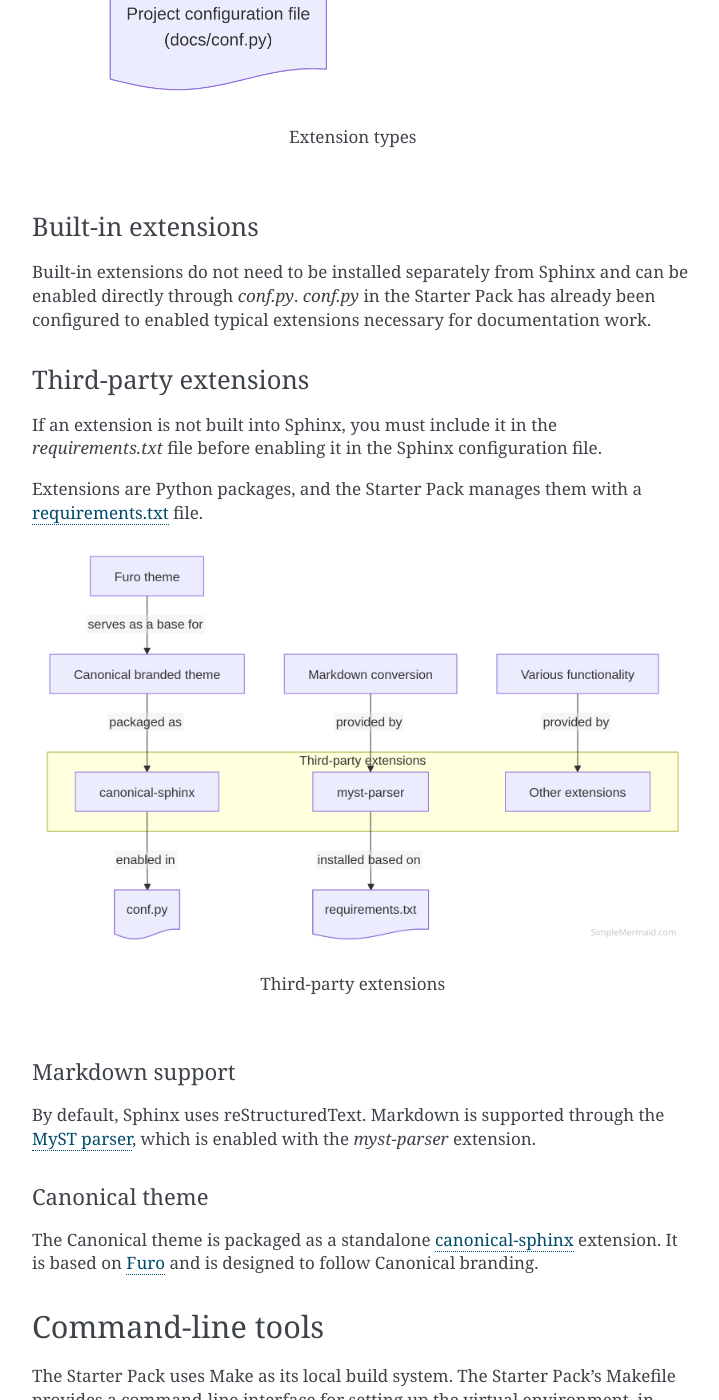
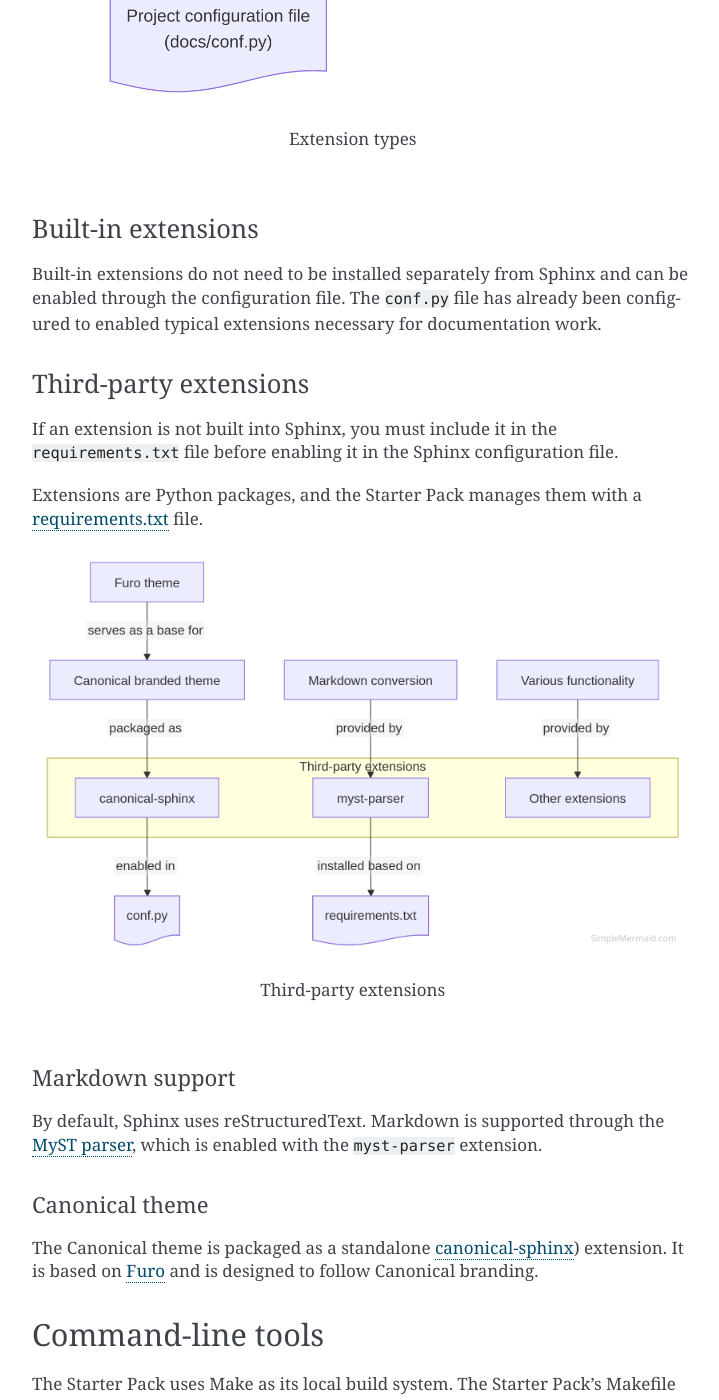
Before and after one commit to canonical/sphinx-docs-starter-pack, a Sphinx documentation site: the page built from docs/explanation/components.rst, in a window 1280 px wide and 1400 px high, scrolled down 1943 px. Shown: the whole window, without its empty margins (388-1107 px from the left). Built offline with Sphinx 7.4.7, drawn with Linux system fonts in a browser that asks for light colours; pages that are not in the unit, such as notebooks, are missing from menus.

Commit message:
docs: format filenames

```diff
--- a/docs/explanation/components.rst
+++ b/docs/explanation/components.rst
@@ -6,24 +6,33 @@
 Starter pack structure
 =======================
 
-The Starter Pack is a template `Sphinx <https://www.sphinx-doc.org/en/master/>`__ project. It provides a default file structure, a theme, and dependencies for Canonical documentation.
+The Starter Pack is a template `Sphinx <https://www.sphinx-doc.org/en/master/>`__
+project. It provides a default file structure, a theme, and dependencies for Canonical
+documentation.
+
 
 Sphinx
 ------
 
-Sphinx is a documentation static site generator that converts reStructuredText or Markdown files into HTML. It's the core software in the Starter Pack.
+Sphinx is a documentation static site generator that converts reStructuredText or
+Markdown files into HTML. It's the core software in the Starter Pack.
 
-`docs/conf.py` is a configuration file that defines the properties of the Sphinx project such as project metadata and extensions.
+``docs/conf.py`` is a configuration file that defines the properties of the Sphinx
+project such as project metadata and extensions.
 
 .. figure:: assets/sphinx.png
     :class: with-border
 
     Sphinx as a documentation static site generator
 
+
 Python
 ------
 
-Because Sphinx is a Python application, the Starter Pack depends on Python and a Python package manager. Most of its dependencies are Python packages. Local builds of the Starter Pack require a Python virtual environment to isolate the project from the host system.
+Because Sphinx is a Python application, the Starter Pack depends on Python and a Python
+package manager. Most of its dependencies are Python packages. Local builds of the
+Starter Pack require a Python virtual environment to isolate the project from the host
+system.
 
 To be able to work on a Starter Pack project, your host needs Python 3.11, pip, and venv.
 
@@ -32,10 +41,12 @@ To be able to work on a Starter Pack project, your host needs Python 3.11, pip,
 
     Python's role in the Starter Pack
 
+
 Sphinx extensions
 -----------------
 
-The syntax and behavior of Sphinx can be modified with extensions. These can be used to create diagrams, test code, and more.
+The syntax and behavior of Sphinx can be modified with extensions. These can be used to
+create diagrams, test code, and more.
 
 The Starter Pack includes a curated and tested set of extensions.
 
@@ -44,55 +55,78 @@ The Starter Pack includes a curated and tested set of extensions.
 
     Extension types
 
+
 Built-in extensions
 ~~~~~~~~~~~~~~~~~~~
 
+Built-in extensions do not need to be installed separately from Sphinx and can be
+enabled through the configuration file. The ``conf.py`` file has already been
+configured to enabled typical extensions necessary for documentation work.
 
-Built-in extensions do not need to be installed separately from Sphinx and can be enabled directly through `conf.py`.
-`conf.py` in the Starter Pack has already been configured to enabled typical extensions necessary for documentation work.
 
 Third-party extensions
 ~~~~~~~~~~~~~~~~~~~~~~
 
-If an extension is not built into Sphinx, you must include it in the `requirements.txt` file before enabling it in the Sphinx configuration file.
+If an extension is not built into Sphinx, you must include it in the
+``requirements.txt`` file before enabling it in the Sphinx configuration file.
 
-Extensions are Python packages, and the Starter Pack manages them with a `requirements.txt <https://pip.pypa.io/en/stable/reference/requirements-file-format/>`_ file.
+Extensions are Python packages, and the Starter Pack manages them with a
+`requirements.txt <https://pip.pypa.io/en/stable/reference/requirements-file-format/>`__
+file.
 
 .. figure:: assets/third-party.png
     :class: with-border
 
     Third-party extensions
 
+
 Markdown support
 ^^^^^^^^^^^^^^^^
 
-By default, Sphinx uses reStructuredText. Markdown is supported through the `MyST parser <https://myst-parser.readthedocs.io/en/latest/>`_, which is enabled with the `myst-parser` extension.
+By default, Sphinx uses reStructuredText. Markdown is supported through the `MyST parser
+<https://myst-parser.readthedocs.io/en/latest/>`_, which is enabled with the
+``myst-parser`` extension.
+
 
 Canonical theme
 ^^^^^^^^^^^^^^^
 
-The Canonical theme is packaged as a standalone `canonical-sphinx <https://github.com/canonical/canonical-sphinx>`_ extension. It is based on `Furo <https://github.com/pradyunsg/furo>`__ and is designed to follow Canonical branding.
+The Canonical theme is packaged as a standalone `canonical-sphinx
+<https://github.com/canonical/canonical-sphinx>`_) extension. It is based on `Furo
+<https://github.com/pradyunsg/furo>`__ and is designed to follow Canonical branding.
+
 
 Command-line tools
 ------------------
 
-The Starter Pack uses Make as its local build system. The Starter Pack's Makefile provides a command-line interface for setting up the virtual environment, installing dependencies, building the documentation, and more.
+The Starter Pack uses Make as its local build system. The Starter Pack's Makefile
+provides a command-line interface for setting up the virtual environment, installing
+dependencies, building the documentation, and more.
+
 
 Makefile
 ~~~~~~~~
 
-Some of the Makefile targets (such as ``html`` and ``linkcheck``) provide Sphinx-native functionality for building documentation or performing tests in a simplified form while managing required dependencies. For example, instead of using  the ``sphinx-build linkcheck SOURCEDIR OUTPUTDIR`` command, you can use ``make linkcheck``.
+Some of the Makefile targets (such as ``html`` and ``linkcheck``) provide Sphinx-native
+functionality for building documentation or performing tests in a simplified form while
+managing required dependencies. For example, instead of using  the ``sphinx-build
+linkcheck SOURCEDIR OUTPUTDIR`` command, you can use ``make linkcheck``.
 
 See :ref:`explanation-build` to learn how the local build process works.
 
-Additionally, the Makefile provides commands to trigger third-party CLI tools, such as the Vale prose linter for :ref:`automatic-checks-styleguide`.
+Additionally, the Makefile provides commands to trigger third-party CLI tools, such as
+the Vale prose linter for :ref:`automatic-checks-styleguide`.
+
 
 Read The Docs configuration file
 --------------------------------
 
-Read The Docs is a documentation building and hosting platform. It takes the documentation created using Sphinx (or other tools) and builds and publishes it online.
+Read The Docs is a documentation building and hosting platform. It takes the
+documentation created using Sphinx (or other tools) and builds and publishes it online.
 
-If you are publishing your documentation through Read the Docs, the Read the Docs build logic is declared in ``.readthedocs.yaml``. The Starter Pack comes with a pre-configured  ``.readthedocs.yaml`` with default values that should work for the majority of projects.
+If you are publishing your documentation through Read the Docs, the Read the Docs build
+logic is declared in ``.readthedocs.yaml``. The Starter Pack comes with a pre-configured
+``.readthedocs.yaml`` with default values that should work for the majority of projects.
 
 See :ref:`rtd` to learn how configure your Read the Docs instance.
 
```
